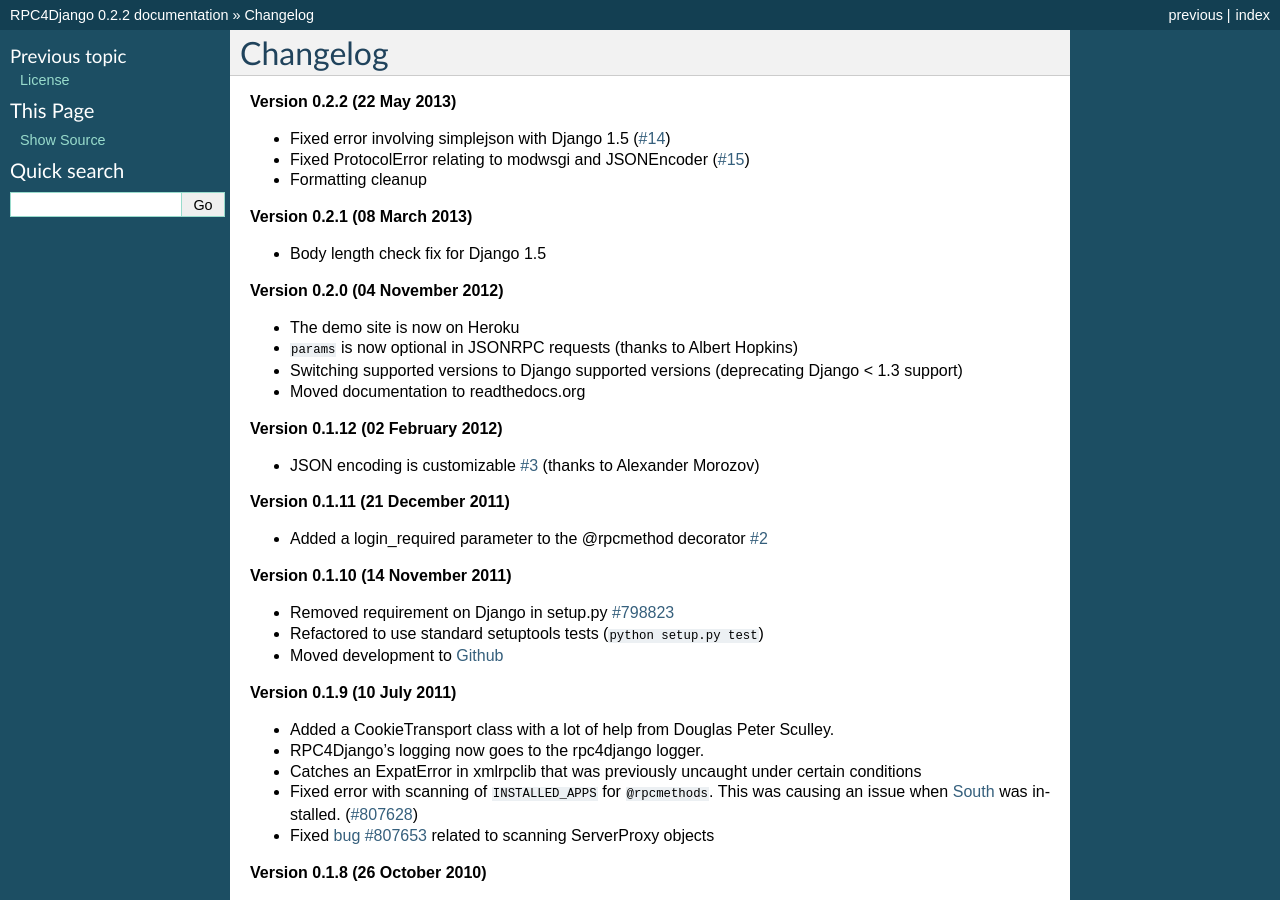
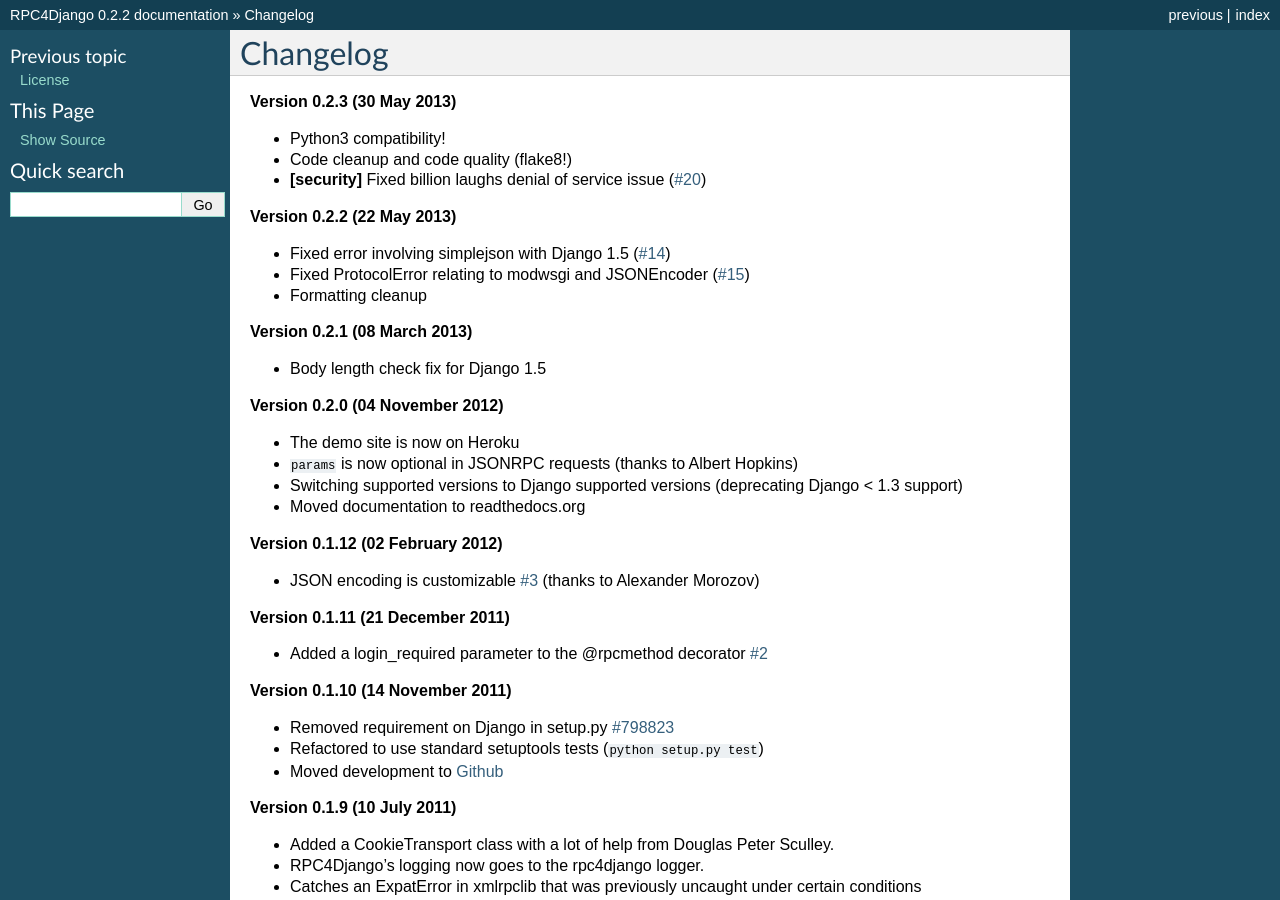
Before and after one commit to rpc4django/rpc4django, a Sphinx documentation site: the page built from docs/changelog.txt, in a window 1280 px wide and 900 px high. Built offline with Sphinx 7.4.7, drawn with Linux system fonts in a browser that asks for light colours.

Commit message:
Updated changelog

```diff
--- a/docs/changelog.txt
+++ b/docs/changelog.txt
@@ -1,5 +1,14 @@
 Changelog
 =========
+
+**Version 0.2.3 (30 May 2013)**
+
+- Python3 compatibility!
+- Code cleanup and code quality (flake8!)
+- **[security]** Fixed billion laughs denial of service issue (`#20`_)
+
+.. _#20: https://github.com/davidfischer/rpc4django/issues/20
+
 
 **Version 0.2.2 (22 May 2013)**
 
```
